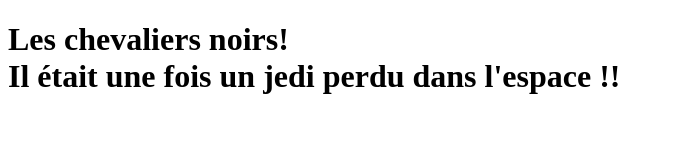
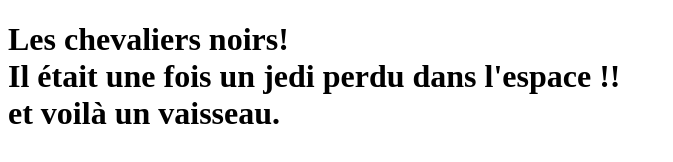
Before and after one commit to Maruuch/formation-git-mastering, a plain HTML site: page index.html in a window 1280 px wide. Shown: the whole page, without its empty margins (0-673 px from the left). Drawn offline with Linux system fonts and the light colour scheme.

Commit message:
(feat:second dev)

```diff
--- a/index.html
+++ b/index.html
@@ -15,6 +15,7 @@
     </head>
     <body>
        <div>Il était une fois un jedi perdu dans l'espace !! </div>
+       <div>et voilà un vaisseau.</div>
     </body>
     </html></h1>
 </body>
```
